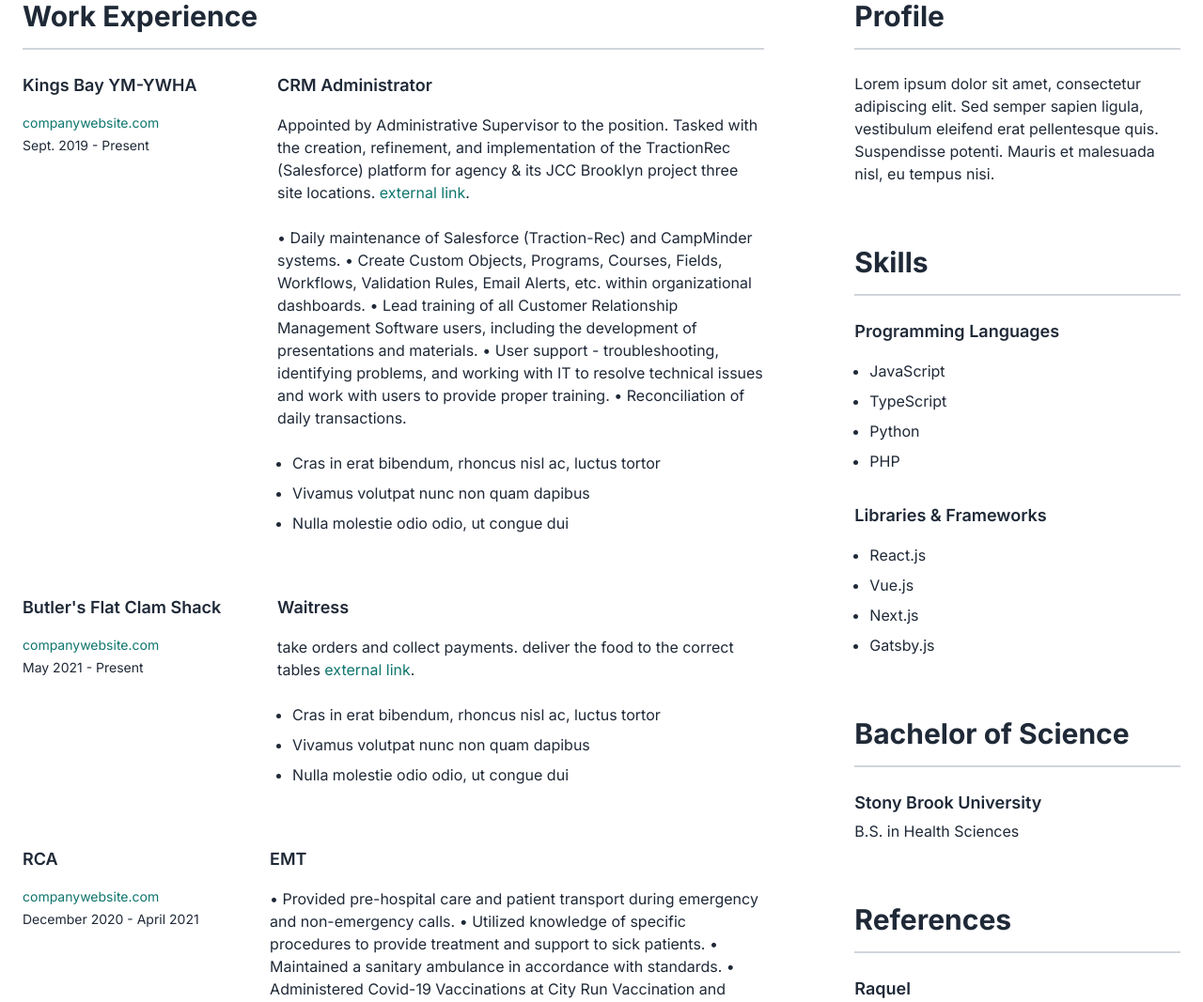
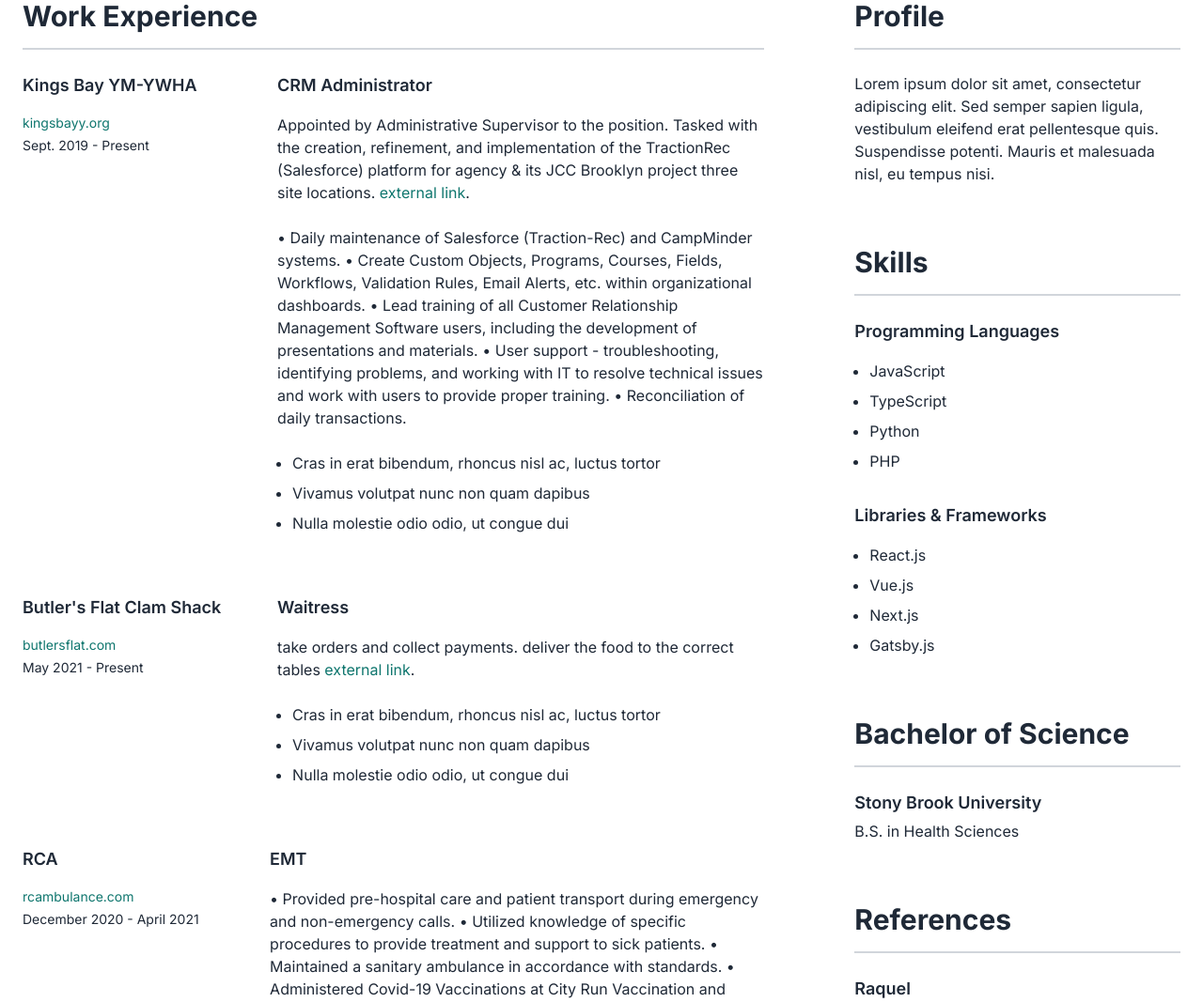
Before and after one commit to jward6301/my-resume-page, a Flask app: page / in a window 1280 px wide. Shown: the part 359-1426 px from the top of the page at 94% size. Run offline with Flask 3, Linux system fonts and the light colour scheme.

Commit message:
updates to home.html

```diff
--- a/templates/home.html
+++ b/templates/home.html
@@ -159,7 +159,7 @@
                     target="_blank"
                     rel="noreferrer"
                   >
-                    companywebsite.com
+                    kingsbayy.org
                   </a>
                 </p>
                 <p class="text-sm">Sept. 2019 - Present</p>
@@ -205,7 +205,7 @@
                     target="_blank"
                     rel="noreferrer"
                   >
-                    companywebsite.com
+                    butlersflat.com
                   </a>
                 </p>
                 <p class="text-sm">May 2021 - Present</p>
@@ -245,7 +245,7 @@
                     target="_blank"
                     rel="noreferrer"
                   >
-                    companywebsite.com
+                    rcambulance.com
                   </a>
                 </p>
                 <p class="text-sm">December 2020 - April 2021</p>
```
